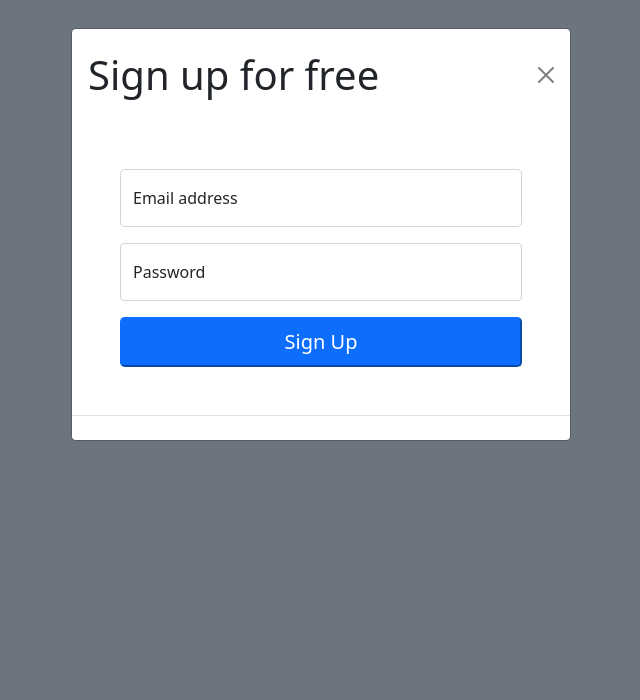
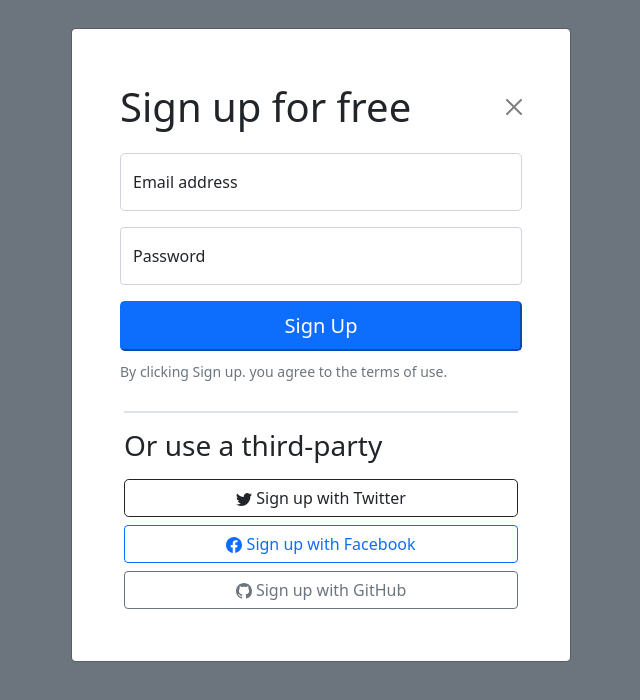
Before and after one commit to Zilvis0/Kursai, a plain HTML site: page SRC/Bootstrap/index.html in a window 1280 px wide. Shown: the whole page, without its empty margins (319-959 px from the left). Drawn offline with nearby package versions, Linux system fonts and the light colour scheme.

Commit message:
Finished but not polished modal

```diff
--- a/SRC/Bootstrap/index.html
+++ b/SRC/Bootstrap/index.html
@@ -19,12 +19,12 @@
     <div class="modal d-block bg-secondary" tabindex="-1">
         <div class="modal-dialog">
             <div class="modal-content">
-                <div class="modal-header border-bottom-0">
+                <div class="modal-header p-5 pb-2 border-bottom-0">
                     <h1 class="modal-title">Sign up for free</h1>
                     <button type="button" class="btn-close" data-bs-dismiss="modal"></button>
                 </div>
 
-                <div class="modal-body p-5">
+                <div class="modal-body pt-2 pb-4 p-5">
                     <div class="form-floating mb-3 rounded-3">
                         <input type="email" class="form-control rounded-3" id="emailadd" placeholder="Email address">
                         <label for="emailadd">Email address</label>
@@ -34,11 +34,43 @@
                         <label for="password">Password</label>
                     </div>
 
-                    <button class="btn-lg btn-primary w-100 rounded-3">Sign Up</button>
+                    <button class="btn-lg btn-primary w-100 rounded-3 mb-2">Sign
+                        Up</button>
+
+                    <small class="text-muted">By clicking Sign up. you agree to the terms of use.</small>
 
                 </div>
 
-                <div class="modal-footer">
+                <div class="modal-footer pt-0 p-5  border-0">
+
+                    <div class="container px-0 border-top border-mutted border-2">
+
+                        <h3 class="pt-3">Or use a third-party</h3>
+
+                        <button class="btn btn-outline-dark w-100 rounded-3 mt-2">
+                            <svg xmlns="http://www.w3.org/2000/svg" width="16" height="16" fill="currentColor"
+                                class="bi bi-twitter" viewBox="0 0 16 16">
+                                <path
+                                    d="M5.026 15c6.038 0 9.341-5.003 9.341-9.334 0-.14 0-.282-.006-.422A6.685 6.685 0 0 0 16 3.542a6.658 6.658 0 0 1-1.889.518 3.301 3.301 0 0 0 1.447-1.817 6.533 6.533 0 0 1-2.087.793A3.286 3.286 0 0 0 7.875 6.03a9.325 9.325 0 0 1-6.767-3.429 3.289 3.289 0 0 0 1.018 4.382A3.323 3.323 0 0 1 .64 6.575v.045a3.288 3.288 0 0 0 2.632 3.218 3.203 3.203 0 0 1-.865.115 3.23 3.23 0 0 1-.614-.057 3.283 3.283 0 0 0 3.067 2.277A6.588 6.588 0 0 1 .78 13.58a6.32 6.32 0 0 1-.78-.045A9.344 9.344 0 0 0 5.026 15z" />
+                            </svg>
+                            Sign up with Twitter
+                        </button>
+                        <button class="btn btn-outline-primary w-100 my-2">
+                            <svg xmlns="http://www.w3.org/2000/svg" width="16" height="16" fill="currentColor"
+                                class="bi bi-facebook" viewBox="0 0 16 16">
+                                <path
+                                    d="M16 8.049c0-4.446-3.582-8.05-8-8.05C3.58 0-.002 3.603-.002 8.05c0 4.017 2.926 7.347 6.75 7.951v-5.625h-2.03V8.05H6.75V6.275c0-2.017 1.195-3.131 3.022-3.131.876 0 1.791.157 1.791.157v1.98h-1.009c-.993 0-1.303.621-1.303 1.258v1.51h2.218l-.354 2.326H9.25V16c3.824-.604 6.75-3.934 6.75-7.951z" />
+                            </svg>
+                            Sign up with Facebook</button>
+                        <button class="btn btn-outline-secondary w-100">
+                            <svg xmlns="http://www.w3.org/2000/svg" width="16" height="16" fill="currentColor"
+                                class="bi bi-github" viewBox="0 0 16 16">
+                                <path
+                                    d="M8 0C3.58 0 0 3.58 0 8c0 3.54 2.29 6.53 5.47 7.59.4.07.55-.17.55-.38 0-.19-.01-.82-.01-1.49-2.01.37-2.53-.49-2.69-.94-.09-.23-.48-.94-.82-1.13-.28-.15-.68-.52-.01-.53.63-.01 1.08.58 1.23.82.72 1.21 1.87.87 2.33.66.07-.52.28-.87.51-1.07-1.78-.2-3.64-.89-3.64-3.95 0-.87.31-1.59.82-2.15-.08-.2-.36-1.02.08-2.12 0 0 .67-.21 2.2.82.64-.18 1.32-.27 2-.27.68 0 1.36.09 2 .27 1.53-1.04 2.2-.82 2.2-.82.44 1.1.16 1.92.08 2.12.51.56.82 1.27.82 2.15 0 3.07-1.87 3.75-3.65 3.95.29.25.54.73.54 1.48 0 1.07-.01 1.93-.01 2.2 0 .21.15.46.55.38A8.012 8.012 0 0 0 16 8c0-4.42-3.58-8-8-8z" />
+                            </svg>
+                            Sign up with GitHub</button>
+
+                    </div>
 
                 </div>
             </div>
```
